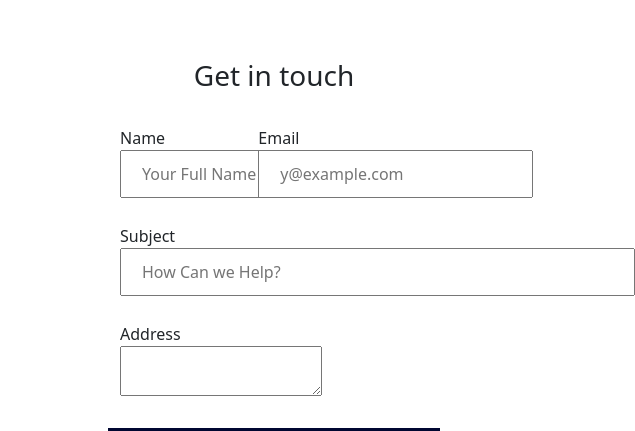
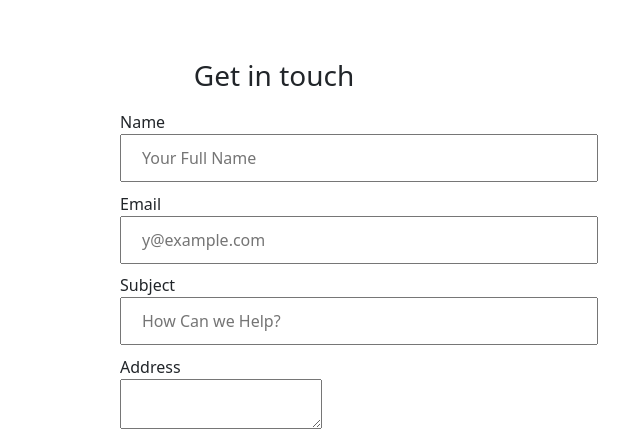
Before and after one commit to CodeWithMustafa-57/5-pages-web, a plain HTML site: page contact.html in a window 1280 px wide. Shown: the part 153-584 px from the top of the page, 728-1363 px from the left, 635 px wide, since content can reach past the window. Drawn offline with nearby package versions, Linux system fonts and the light colour scheme.

Commit message:
5-pages web

```diff
--- a/contact.html
+++ b/contact.html
@@ -31,14 +31,14 @@
                 </div>
                 <div class="col-12 col-md-4 row">
                     <h3 class="text-center">Get in touch</h3>
-                    <label for="name" class="col-12 col-md-5">
-                        Name <br><input type="text" id="name" placeholder="Your Full Name">
+                    <label for="name" class="col-12 col-md-12">
+                        Name <br><input size="42" type="text" id="name" placeholder="Your Full Name">
                     </label>
-                    <label for="email" class="col-12 col-md-5">
-                        Email <br><input type="email" id="email" placeholder="y@example.com">
+                    <label for="email" class="col-12 col-md-12">
+                         Email <br><input size="42" type="email" id="email" placeholder="y@example.com">
                     </label>
                     <label for="subject col-12 col-md-12">
-                        Subject <br><input size="46" type="text" id="subject" placeholder="How Can we Help?">
+                        Subject <br><input size="42" type="text" id="subject" placeholder="How Can we Help?">
                     </label>
                     <label for="address">
                         Address <br><textarea name="address" id="address"></textarea>
```
